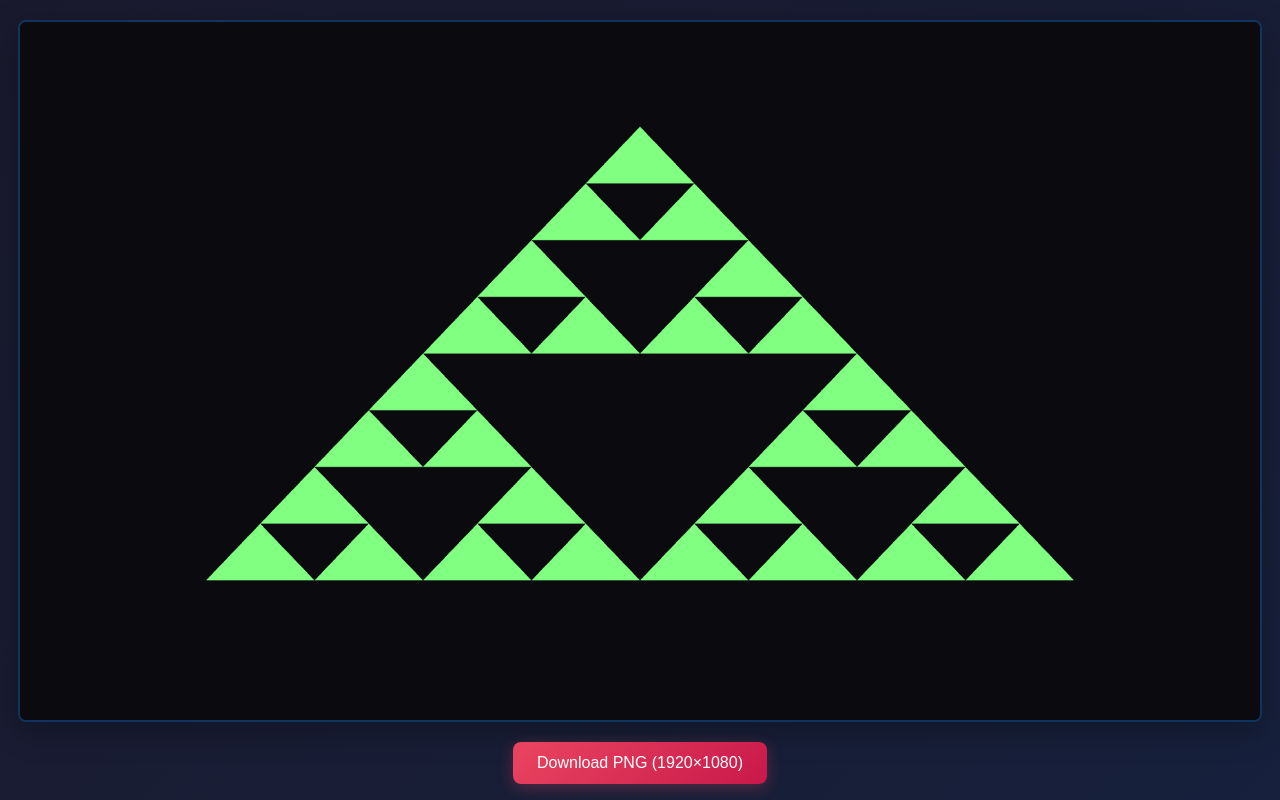
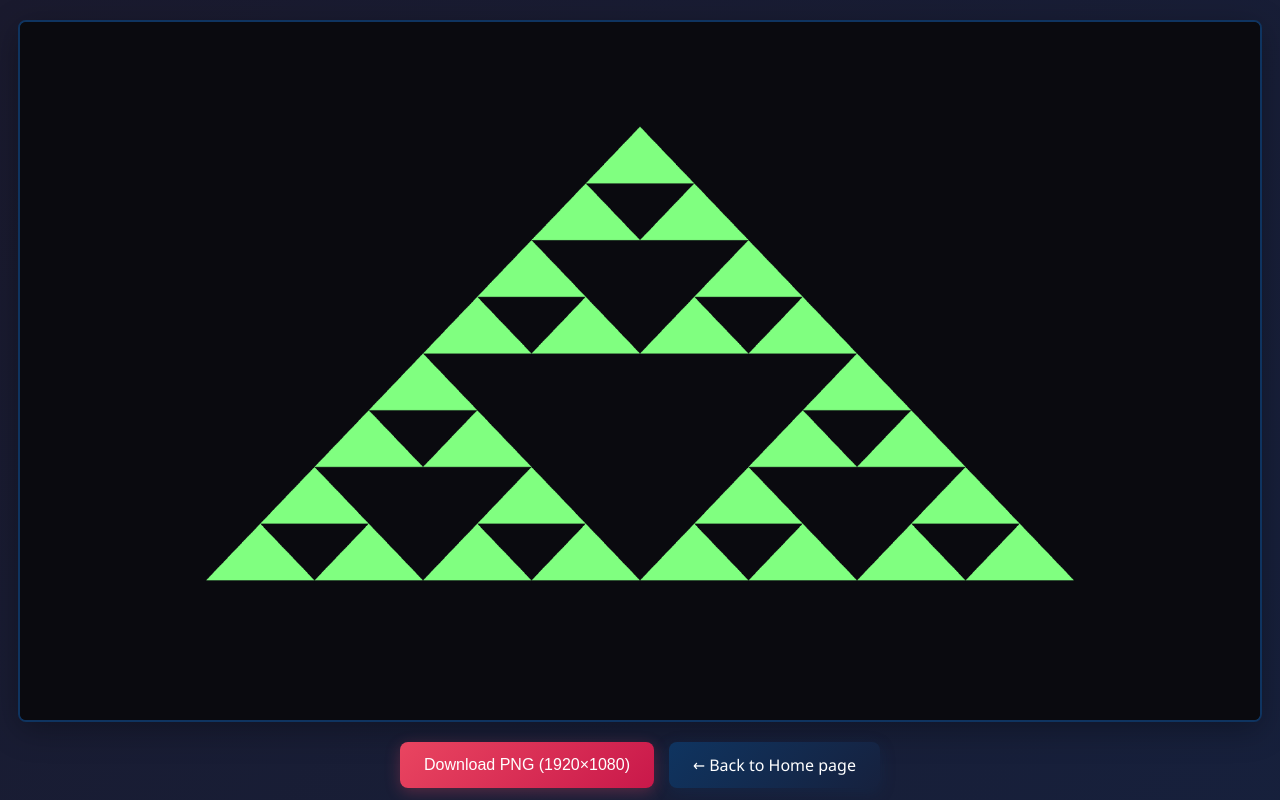
Before and after one commit to adam69iiu/graphic-design, a plain HTML site: page 2d.html in a window 1280 px wide. Shown: the top 800 px of the page. Drawn offline with Linux system fonts and the light colour scheme.

Commit message:
finsihing

```diff
--- a/2d.html
+++ b/2d.html
@@ -36,6 +36,26 @@
             gap: 15px;
             flex-wrap: wrap;
             justify-content: center;
+        }
+        .back-link {
+            padding: 12px 24px;
+            font-size: 16px;
+            background: linear-gradient(135deg, #0f3460 0%, #16213e 100%);
+            color: white;
+            border: none;
+            border-radius: 8px;
+            cursor: pointer;
+            transition: all 0.3s ease;
+            box-shadow: 0 4px 15px rgba(15, 52, 96, 0.3);
+            text-decoration: none;
+            display: inline-block;
+        }
+        .back-link:hover {
+            transform: translateY(-2px);
+            box-shadow: 0 6px 20px rgba(15, 52, 96, 0.4);
+        }
+        .back-link:active {
+            transform: translateY(0);
         }
         button {
             padding: 12px 24px;
@@ -94,6 +114,7 @@
         <canvas id="glCanvas" width="1920" height="1080"></canvas>
         <div class="controls">
             <button onclick="downloadImage()">Download PNG (1920×1080)</button>
+            <a href="index.html" class="back-link">← Back to Home page</a>
         </div>
         <div class="info">
             <h3>2D Fractal Pyramid - Sierpiński Triangle</h3>
```
Also changed, not shown: 3d.html (+21 -0 lines), 2 other files.
